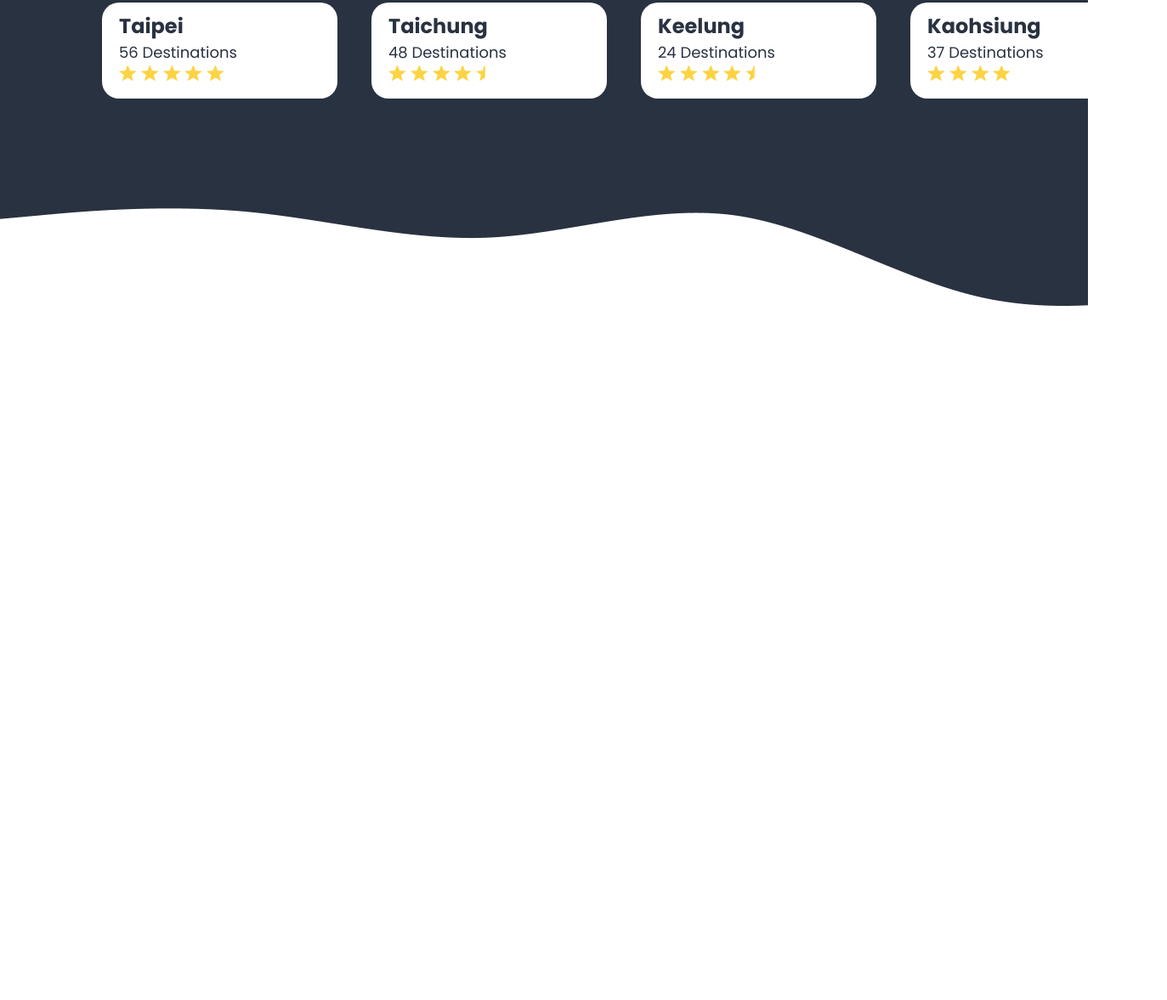
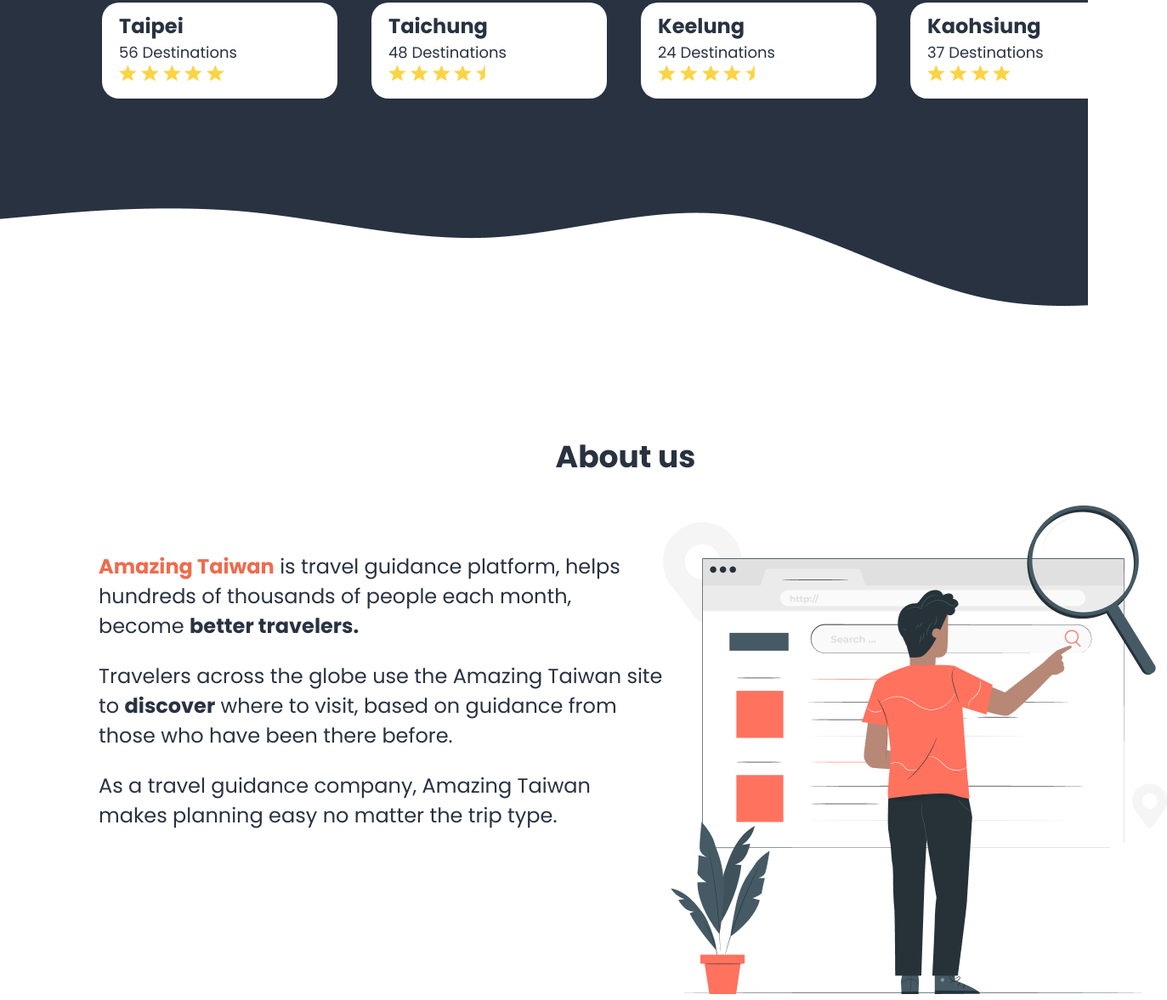
Before and after one commit to KristinaValu/travel-agency-landing-page-design, a plain HTML site: page index.html in a window 1280 px wide. Shown: the part 1540-2717 px from the top of the page at 85% size, 1373 px wide, since content can reach past the window. Before the commit the page ends 1900 px from the top, so only its background shows below. Drawn offline with Linux system fonts and the light colour scheme.

Commit message:
feat: About-us section

```diff
--- a/index.html
+++ b/index.html
@@ -20,8 +20,12 @@
         <nav class="page-navigation">
           <ul class="navigation-itiems">
             <li class="navigation-itiem"><a href="#">Home</a></li>
-            <li class="navigation-itiem"><a href="#">Explore</a></li>
-            <li class="navigation-itiem"><a href="#">About</a></li>
+            <li class="navigation-itiem">
+              <a href="#popular-destinations">Explore</a>
+            </li>
+            <li class="navigation-itiem">
+              <a href="#about-us">About</a>
+            </li>
           </ul>
         </nav>
         <button class="button-style">Sign in</button>
@@ -35,7 +39,7 @@
       </p>
       <button class="button-style">Let's Explore</button>
     </section>
-    <section class="popular-destinations">
+    <section id="popular-destinations">
       <h2>Popular destinations in Taiwan</h2>
       <div class="popular-destinations-img">
         <figure class="image">
@@ -95,5 +99,29 @@
         </figure>
       </div>
     </section>
+    <section id="about-us">
+      <h2>About us</h2>
+      <div class="about-us-container">
+        <div class="about-us-text">
+          <p class="about-us-text-1">
+            <span class="red-text">Amazing Taiwan</span> is travel guidance
+            platform, helps hundreds of thousands of people each month, become
+            <b>better travelers.</b>
+          </p>
+          <p class="about-us-text-2">
+            Travelers across the globe use the Amazing Taiwan site to
+            <b>discover</b> where to visit, based on guidance from those who
+            have been there before.
+          </p>
+          <p class="about-us-text-3">
+            As a travel guidance company, Amazing Taiwan makes planning easy no
+            matter the trip type.
+          </p>
+        </div>
+        <div class="about-us-image">
+          <img src="images/about.png" alt="about us" />
+        </div>
+      </div>
+    </section>
   </body>
 </html>
--- a/style.css
+++ b/style.css
@@ -114,7 +114,7 @@
 }
 
 /* popular destinations section */
-.popular-destinations {
+#popular-destinations {
   background-image: url(./images/destinations_background.png);
   background-repeat: no-repeat;
   height: 1053px;
@@ -160,3 +160,43 @@
   font-size: 24px;
   font-weight: bold;
 }
+
+/*About us section*/
+
+#about-us {
+  width: 1240px;
+  height: 679px;
+  margin-left: 116px;
+  margin-right: 84px;
+}
+
+#about-us h2 {
+  color: #293241;
+  margin: 0 50px;
+}
+
+.about-us-container {
+  display: flex;
+  flex-direction: row;
+}
+.about-us-text {
+  margin-top: 30px;
+  font-size: 24px;
+}
+.about-us-text-1 {
+  width: 628px;
+}
+.about-us-text-2 {
+  width: 664px;
+}
+.about-us-text-3 {
+  width: 579px;
+}
+span {
+  color: rgba(238, 108, 77, 1);
+  font-weight: bold;
+}
+.about-us-image {
+  width: 593px;
+  height: 575px;
+}
```
Also changed, not shown: images/about.png (added).
